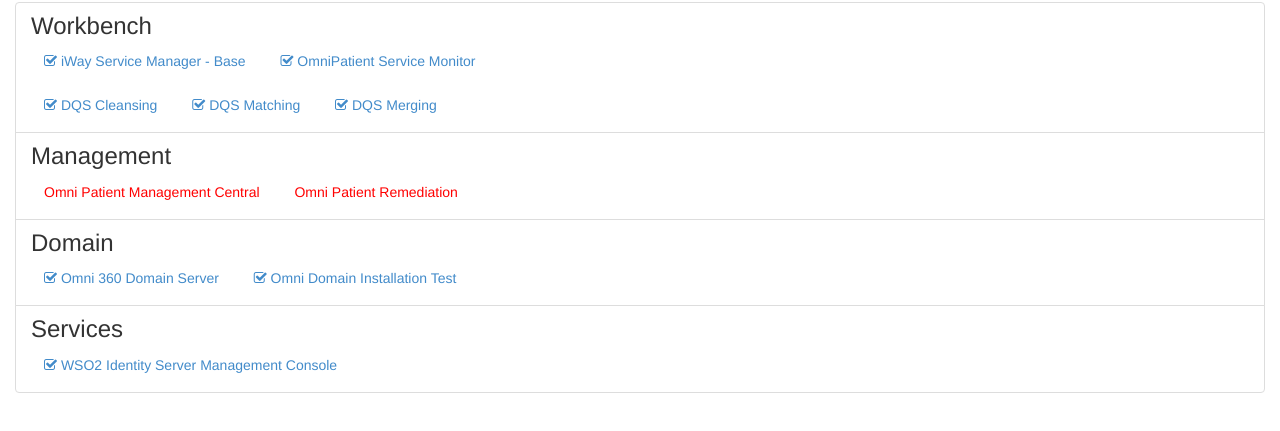
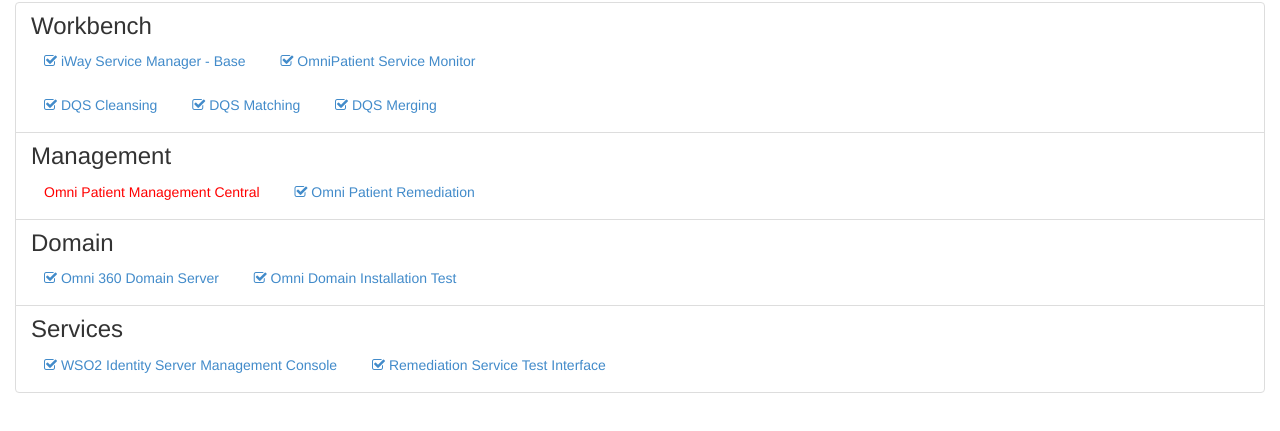
Before and after one commit to codemarc/omnidock, a plain HTML site: page index.html in a window 1280 px wide. Shown: the part 75-506 px from the top of the page. Drawn offline with Linux system fonts and the light colour scheme.

Commit message:
added remediate

```diff
--- a/index.html
+++ b/index.html
@@ -34,8 +34,8 @@
     <div class="btn-toolbar">
         <button name="opmc" href="8080/omni360/" type="button" class="btn btn-well btn-link" style="color:red">
         Omni Patient Management Central</button>
-        <button name="oprs" href="8080/RemediationService/" type="button" class="btn btn-well btn-link" style="color:red">
-        Omni Patient Remediation</button>
+        <button name="oprs" href="9065/ism/channels?configuration=base" type="button" class="btn btn-well btn-link">
+        <i class="fa fa-check-square-o"></i> Omni Patient Remediation</button>
     </div>
   </a>
   <a href="#" class="list-group-item">
@@ -52,6 +52,8 @@
      <div class="row btn-toolbar">
         <button name="wso2is" href="9443/carbon/" ssl="true" type="button" class="btn btn-link">
         <i class="fa fa-check-square-o"></i> WSO2 Identity Server Management Console</button>
+        <button name="rsti" href="9066" type="button" class="btn btn-link">
+        <i class="fa fa-check-square-o"></i> Remediation Service Test Interface</button>
      </div>
   </a>
 </div>
```
Also changed, not shown: 1 other file.
